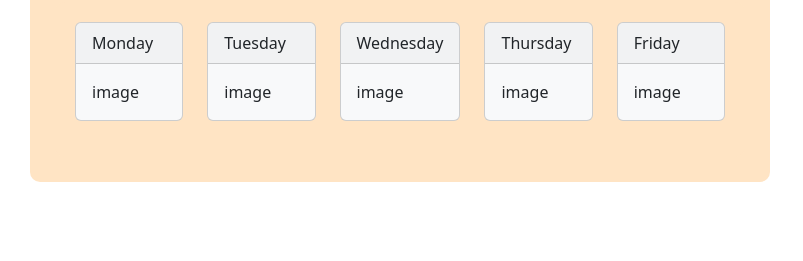
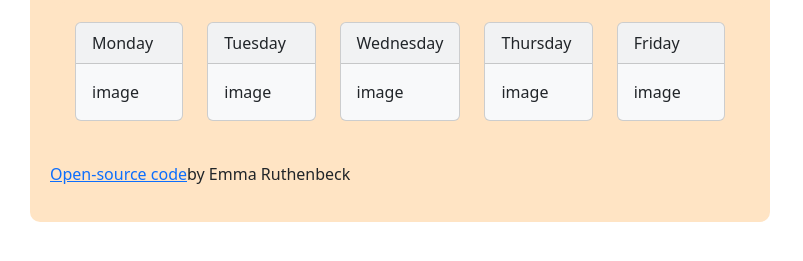
Before and after one commit to Ruthe077/practicerepository, a plain HTML site: page index.html in a window 1280 px wide. Shown: the part 367-628 px from the top of the page, without its empty margins (0-803 px from the left). Drawn offline with nearby package versions, Linux system fonts and the light colour scheme.

Commit message:
Adding Open Source code

```diff
--- a/index.html
+++ b/index.html
@@ -122,6 +122,11 @@
         </div>
       </div>
       <!//End>
+      <p>
+        <a href="https://github.com/Ruthe077/weatherrepository.git"
+          >Open-source code</a
+        >by Emma Ruthenbeck
+      </p>
     </div>
     <script src="script.js"></script>
   </body>
```
